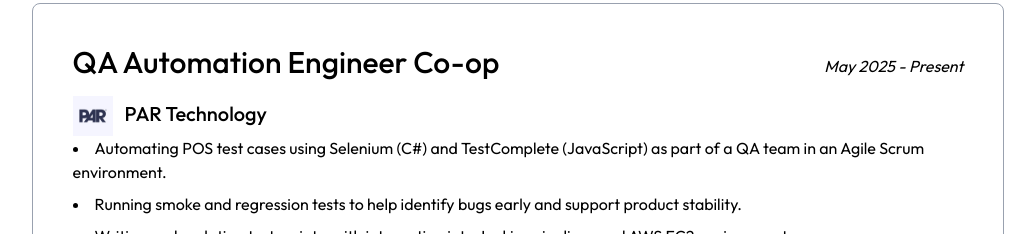
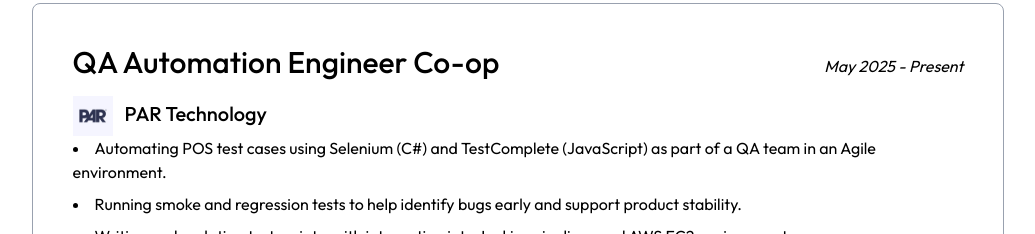
Before and after one commit to ruby014/PersonalWebsite, a Next.js app: page / in a window 1280 px wide. Shown: the part 2400-2634 px from the top of the page, without its empty margins (122-1157 px from the left). Built offline with nearby package versions, Linux system fonts and the light colour scheme; a web font is replaced by a local one.

Commit message:
updated work info

```diff
--- a/app/work.jsx
+++ b/app/work.jsx
@@ -34,7 +34,7 @@
                 </a>
             </div>
                 <ul className="list-disc list-inside space-y-2 text-left text-sm sm:text-base font-outfit">
-                    <li>Automating POS test cases using Selenium (C#) and TestComplete (JavaScript) as part of a QA team in an Agile Scrum environment.</li>
+                    <li>Automating POS test cases using Selenium (C#) and TestComplete (JavaScript) as part of a QA team in an Agile environment.</li>
                     <li>Running smoke and regression tests to help identify bugs early and support product stability.</li>
                     <li>Writing and updating test scripts, with integration into Jenkins pipelines and AWS EC2 environments.</li>
                     <li>Documenting and tracking issues in Jira to support developers and reduce disruptions to active test cases.</li>
```
